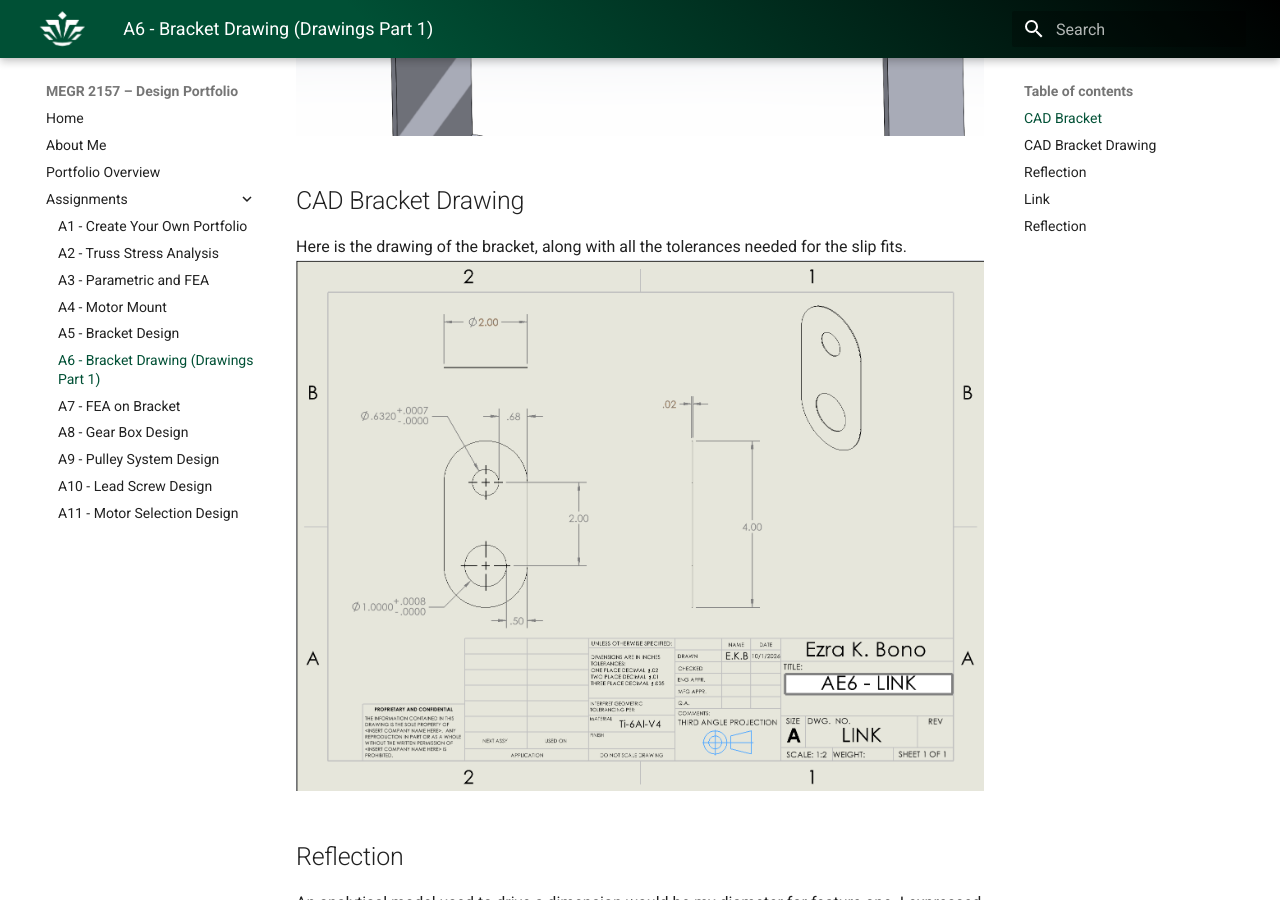
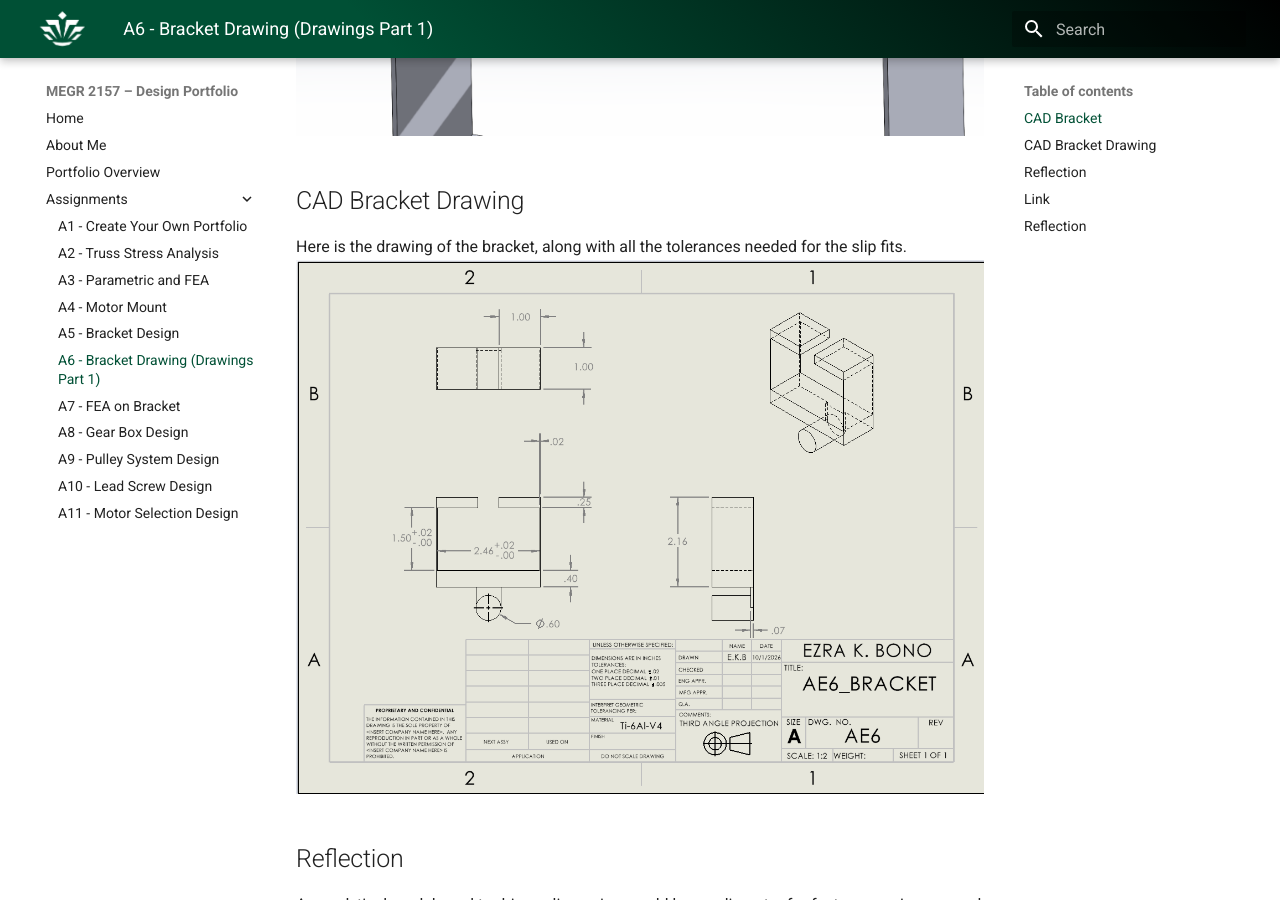
Before and after one commit to NumberOneZoomer/design-projects-portfolio-megr2157, an MkDocs documentation site: the page built from docs/assignments/A06/index.md, in a window 1280 px wide and 900 px high, scrolled down 4446 px. Built offline with MkDocs 1.6.1 and Material for MkDocs 9.7.7, drawn with Linux system fonts in a browser that asks for light colours.

Commit message:
Update index.md

```diff
--- a/docs/assignments/A06/index.md
+++ b/docs/assignments/A06/index.md
@@ -21,7 +21,7 @@ Feature 5
 ![](AE6_7.png)
 ## CAD Bracket Drawing
 Here is the drawing of the bracket, along with all the tolerances needed for the slip fits.
-![](AED6_1.png)
+![](AED6_2.png)
 ## Reflection
 An analytical model used to drive a dimension would be my diameter for feature one. I expressed that equation using the one I used for my hand calculations, if I needed to change a value in it the diameter of feature one would also change accordingly. The rest of the model would too as all my equations use common variables and build upon one another.
 A dimension I used a tighter tolerance for is the width of sliding fit as it is a mating surface that cannot have a lot of play between the belt and bracket. If I put this tolerance on the whole part, the cost of the part would skyrocket as now everything has to be super precise.
@@ -31,7 +31,7 @@ Again the first step was to import all the equations and values I calculated fro
 Here is an isometric view.
 ![](AE6_8.png)
 Here is the drawing of the part, with tolerances added.
-![](AED6_2.png)
+![](AED6_1.png)
 ## Reflection
 I learned about how tolerances can affect final cost of production along with how tolerances are chosen based upon their use cases such as a sliding fit. By putting a tolerance on certain parts it can communicate a higher level of importance for that part.
 
```
